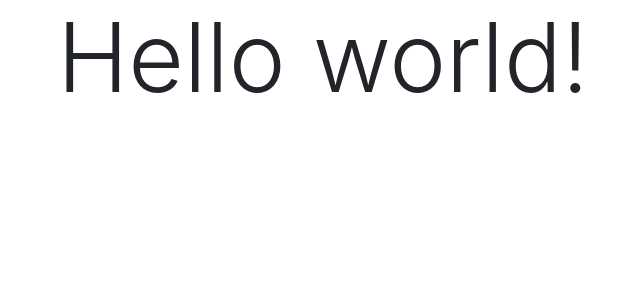
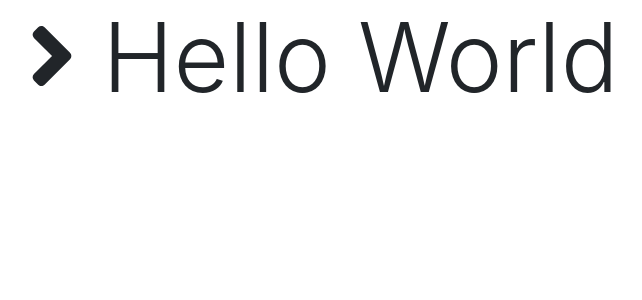
Before and after one commit to edsondota/vality-interface-pagamento, a React (Create React App) app: page / in a window 1280 px wide. Shown: the top 300 px of the page, without its empty margins (317-959 px from the left). Built offline with nearby package versions, Linux system fonts and the light colour scheme.

Commit message:
Utiliza fontawesome no projeto

```diff
--- a/package.json
+++ b/package.json
@@ -23,6 +23,9 @@
     "not op_mini all"
   ],
   "devDependencies": {
+    "@fortawesome/fontawesome-svg-core": "^1.2.8",
+    "@fortawesome/free-solid-svg-icons": "^5.5.0",
+    "@fortawesome/react-fontawesome": "^0.1.3",
     "bootstrap": "^4.1.3",
     "jquery": "^3.3.1",
     "popper.js": "^1.14.5"
--- a/src/App.js
+++ b/src/App.js
@@ -1,4 +1,6 @@
 import React, { Component } from 'react';
+import { FontAwesomeIcon } from '@fortawesome/react-fontawesome';
+import { faAngleRight } from '@fortawesome/free-solid-svg-icons'
 import './App.css';
 
 class App extends Component {
@@ -7,7 +9,9 @@
       <div className="App">
         <div className="row">
           <div class="col">
-            <h1 class="display-1">Hello world!</h1>
+            <h1 class="display-1">
+              <FontAwesomeIcon icon={faAngleRight} /> Hello World
+            </h1>
           </div>
         </div>
       </div>
```
Also changed, not shown: 1 other file (tests, documents, lock files or other folders).
